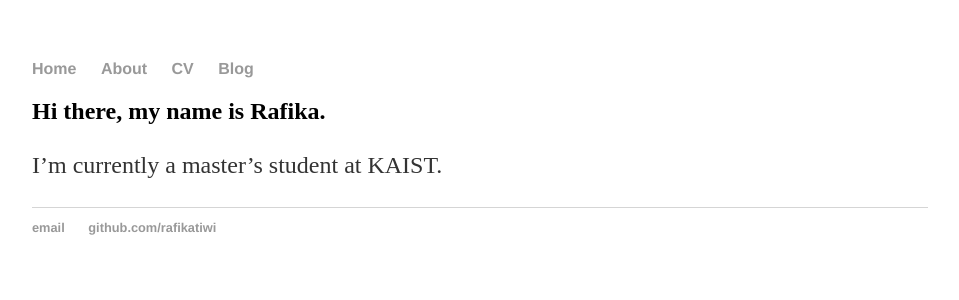
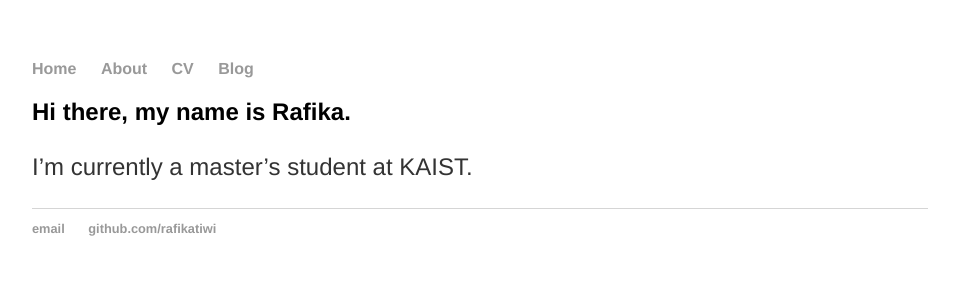
Before and after one commit to rafikatiwi/rafikatiwi.github.io, a Jekyll site: the page built from index.md, in a window 1280 px wide. Shown: the top 300 px of the page, without its empty margins (160-1119 px from the left). Built offline with Jekyll 4.4.1, drawn with Linux system fonts in a browser that asks for light colours.

Commit message:
Update main.css

```diff
--- a/css/main.css
+++ b/css/main.css
@@ -29,6 +29,10 @@ p {
     color: #333;
 }
 
+.container {
+    font-family:'Helvetica', 'Arial', 'Sans-Serif';
+}
+
 footer {
     border-top: 1px solid #d5d5d5;
     font-size: .8em;
```
